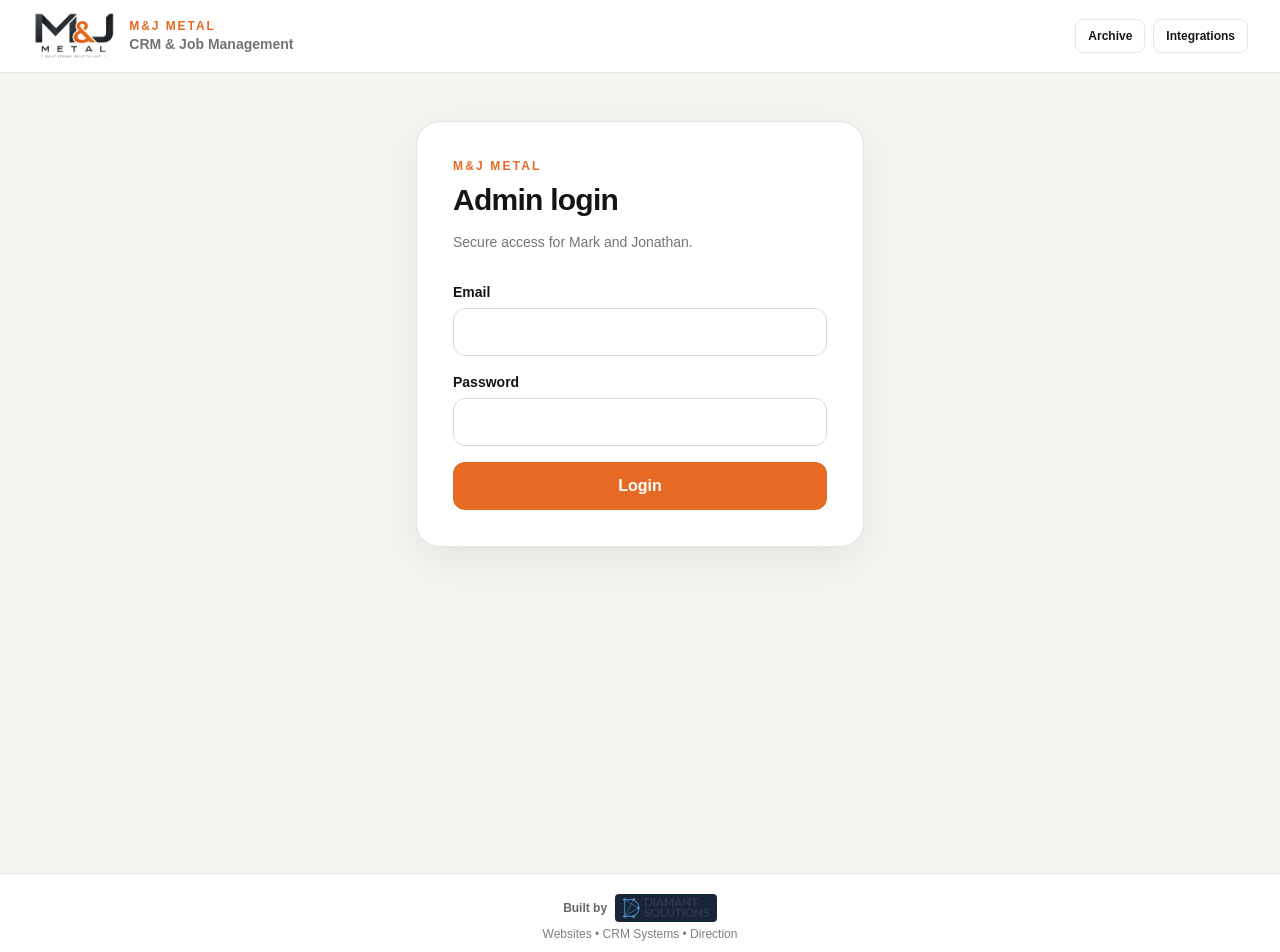
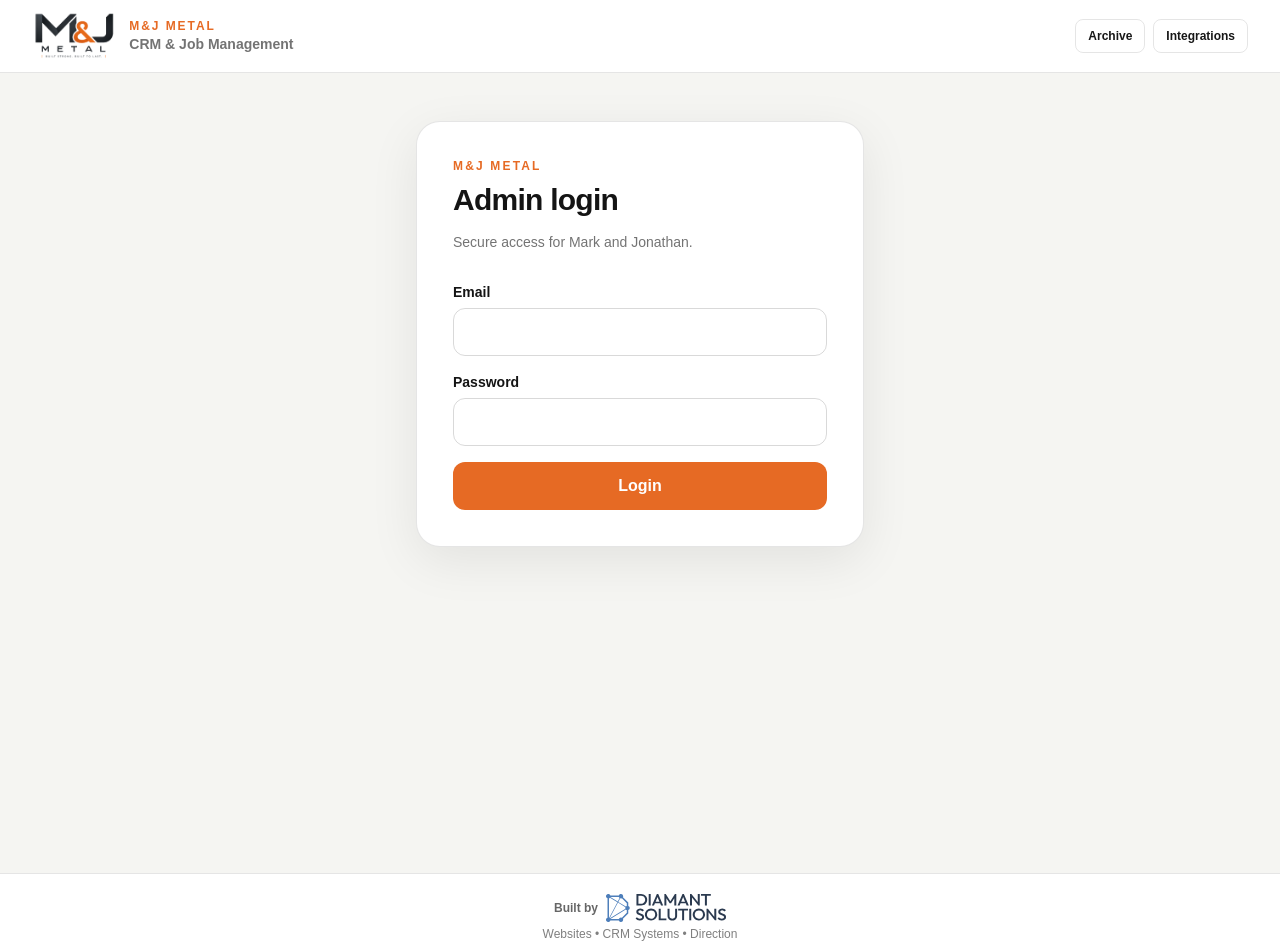
Before and after one commit to MarkDiamant/mjmetal, a Next.js app: page /admin/login in a window 1280 px wide. Shown: the top 952 px of the page. Built offline with nearby package versions, Linux system fonts and the light colour scheme.

Commit message:
Fix Diamant logo contrast in CRM footer

```diff
--- a/app/admin/layout.tsx
+++ b/app/admin/layout.tsx
@@ -22,7 +22,7 @@ export default function AdminLayout({ children }: { children: React.ReactNode })
       {children}
       <footer className="border-t border-black/10 bg-white px-5 py-5 text-center text-xs text-black/50 print:hidden">
         <a href="https://diamantsolutions.co.uk" target="_blank" rel="noopener noreferrer" className="inline-flex flex-col items-center gap-1 transition hover:opacity-75">
-          <span className="inline-flex items-center gap-2 font-bold text-black/60">Built by <img src="/diamant-solutions-logo.svg" alt="Diamant Solutions" className="h-7 w-auto rounded bg-[#172536] px-2 py-1" /></span>
+          <span className="inline-flex items-center gap-2 font-bold text-black/60">Built by <img src="/diamant-solutions-logo.svg" alt="Diamant Solutions" className="h-7 w-auto" /></span>
           <span>Websites • CRM Systems • Direction</span>
         </a>
       </footer>
```
